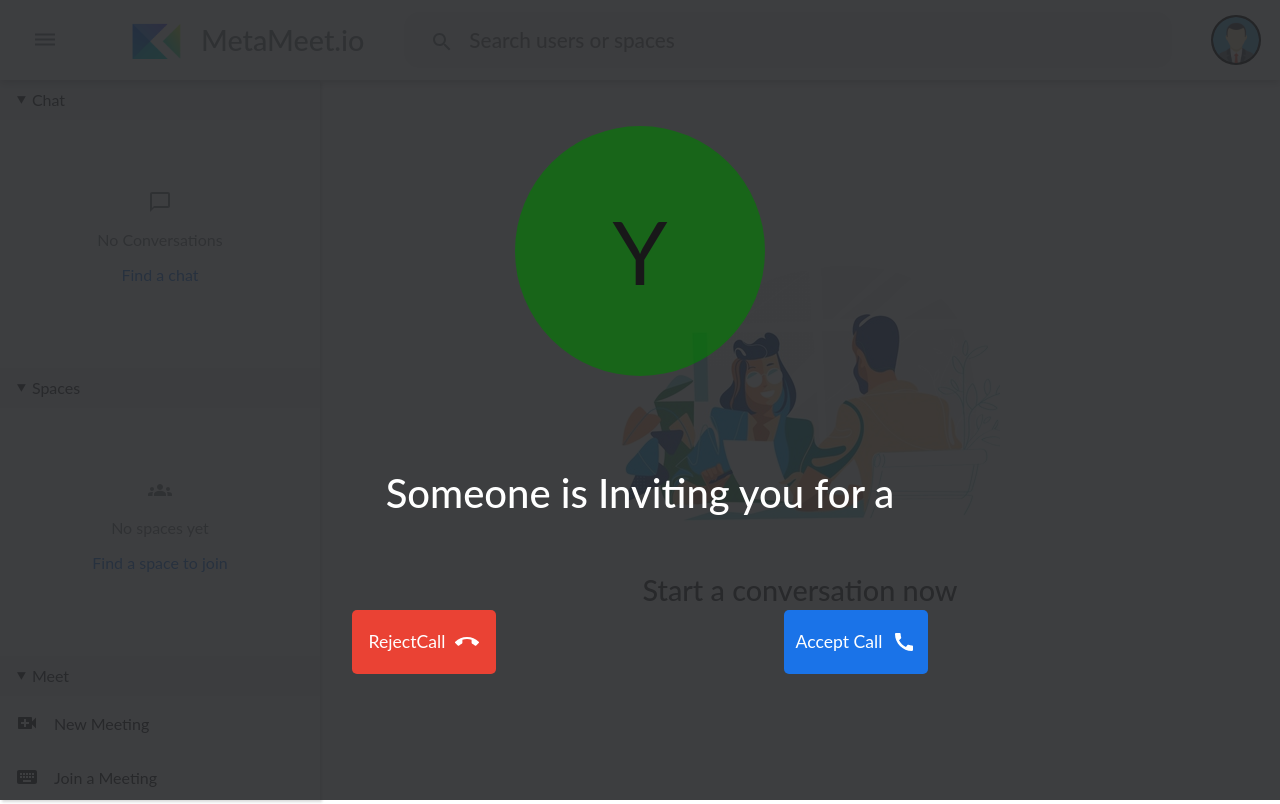
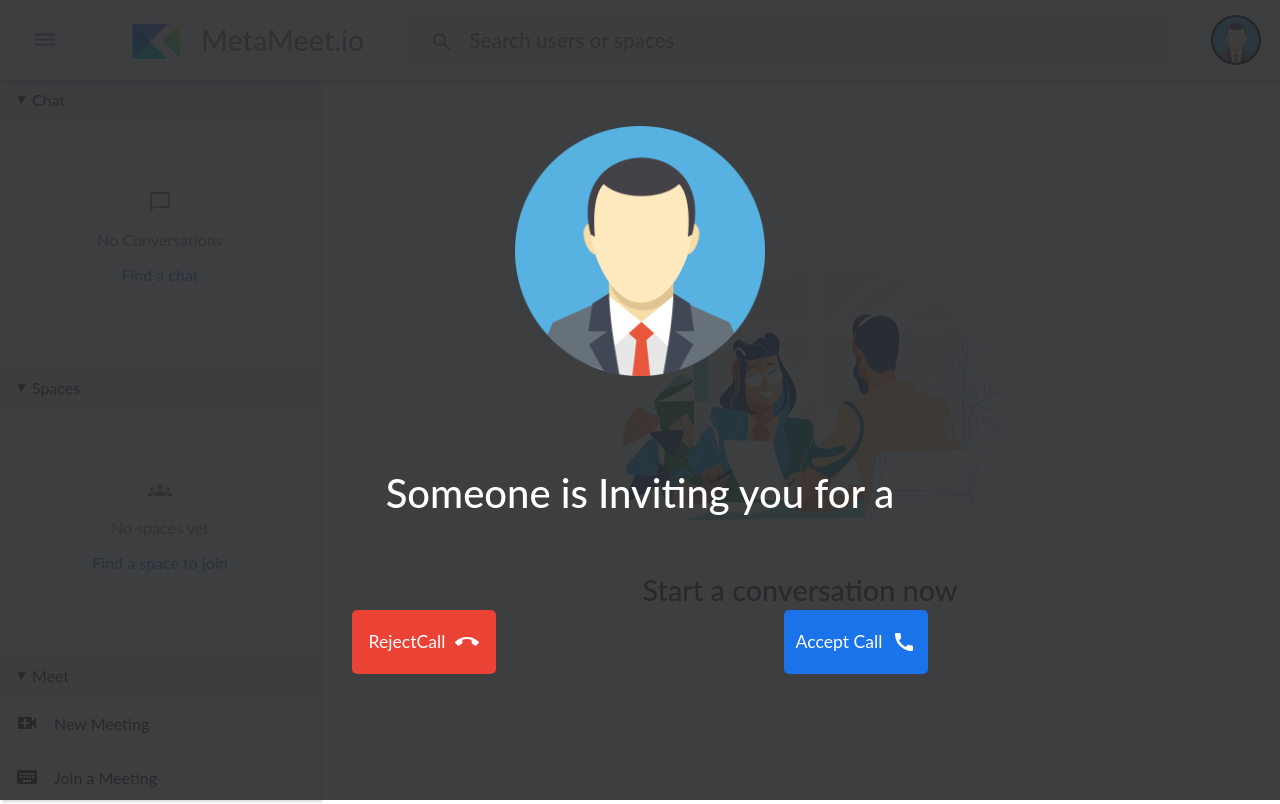
Before and after one commit to Yash621/meta-meet, a Next.js app in the folder frontend/: page /chat in a window 1280 px wide. Built offline with nearby package versions, Linux system fonts and the light colour scheme.

Commit message:
fixed profile image bugs

```diff
--- a/frontend/components/CallComp/CallComp.module.css
+++ b/frontend/components/CallComp/CallComp.module.css
@@ -23,10 +23,11 @@
   width: 250px;
   height: 250px;
   border-radius: 50%;
-  background-color: green;
-  opacity: 0.6;
+  /* background-color: green; */
+  /* opacity: 0.6; */
   font-size: 5.5em;
 }
+
 .acceptRejectContainer {
   display: flex;
   align-items: center;
--- a/frontend/components/CallComp/CallComp.tsx
+++ b/frontend/components/CallComp/CallComp.tsx
@@ -1,4 +1,5 @@
-import React from "react";
+/* eslint-disable @next/next/no-img-element */
+import React, { useEffect, useState } from "react";
 import callCompCSS from "./CallComp.module.css";
 import CallEndIcon from "@mui/icons-material/CallEnd";
 import CallIcon from "@mui/icons-material/Call";
@@ -7,16 +8,38 @@ import {
   selectCallCompShowStateType,
 } from "../../pages/slices/callSlice";
 import { useDispatch, useSelector } from "react-redux";
+import { auth } from "../../firebase";
+import defaultAvatar from "../../public/static/images/default-profile-photo.png";
+import Image from "next/image";
 
-function CallComp() {
+function CallComp({ authMethod }) {
   const dispatch = useDispatch();
   const callType = useSelector(selectCallCompShowStateType);
+  const [photoUrl, setPhotoUrl] = useState(null);
+
+  useEffect(() => {
+    if (authMethod === "google") {
+      setPhotoUrl(auth.currentUser.photoURL.toString());
+    }
+  });
 
   return (
     <div className={callCompCSS.container}>
       <div className={callCompCSS.backgroundContainer}></div>
       <div className={callCompCSS.callContainer}>
-        <div className={callCompCSS.avatarContainer}>Y</div>
+        {authMethod === "google" && (
+          <img
+            src={photoUrl}
+            className={callCompCSS.avatarContainer}
+            alt="profile"
+          />
+        )}
+        {authMethod !== "google" && (
+          <div className={callCompCSS.avatarContainer}>
+            <Image src={defaultAvatar} alt="profile-photo" />
+          </div>
+        )}
+        {/* <div className={callCompCSS.avatarContainer}>Y</div> */}
         <div className={callCompCSS.h1}>
           Someone is Inviting you for a {callType}
         </div>
--- a/frontend/components/Login/Login.tsx
+++ b/frontend/components/Login/Login.tsx
@@ -87,6 +87,8 @@ function Login({ authState }) {
   const refreshStates = () => {
     setEmailAlreadyExists(false);
     setIncorrectPassword(false);
+    document.getElementById("email").value = "";
+    document.getElementById("password").value = "";
   };
 
   return (
--- a/frontend/pages/chat/index.tsx
+++ b/frontend/pages/chat/index.tsx
@@ -50,6 +50,7 @@ function index() {
   const callComp = useSelector(selectCallCompShowState);
   const accessToken = useSelector(selectAcessToken);
   const { authMethod } = router.query;
+  const authWay = useSelector(selectAuthMethod);
   const [photoUrl, setPhotoUrl] = useState(null);
 
   useEffect(() => {
@@ -95,7 +96,7 @@ function index() {
       {meetCredentialPageShowState && (
         <MeetCred meetType={meetCredProp} meetingId={meetingId} />
       )}
-      {callComp && <CallComp />}
+      {callComp && <CallComp authMethod={authMethod} />}
       <div className={chatPageCSS.headerContainer}>
         <div className={chatPageCSS.chatIconContainer}>
           <DehazeIcon className={chatPageCSS.slideIcon} />
```
Also changed, not shown: frontend/pages/video/index.tsx (+16 -5 lines).
